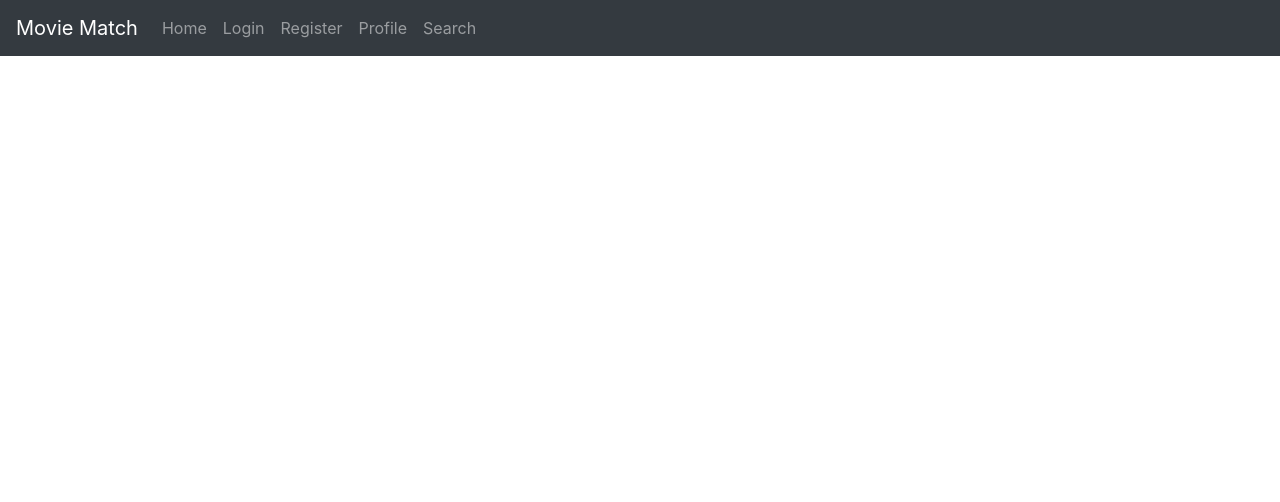
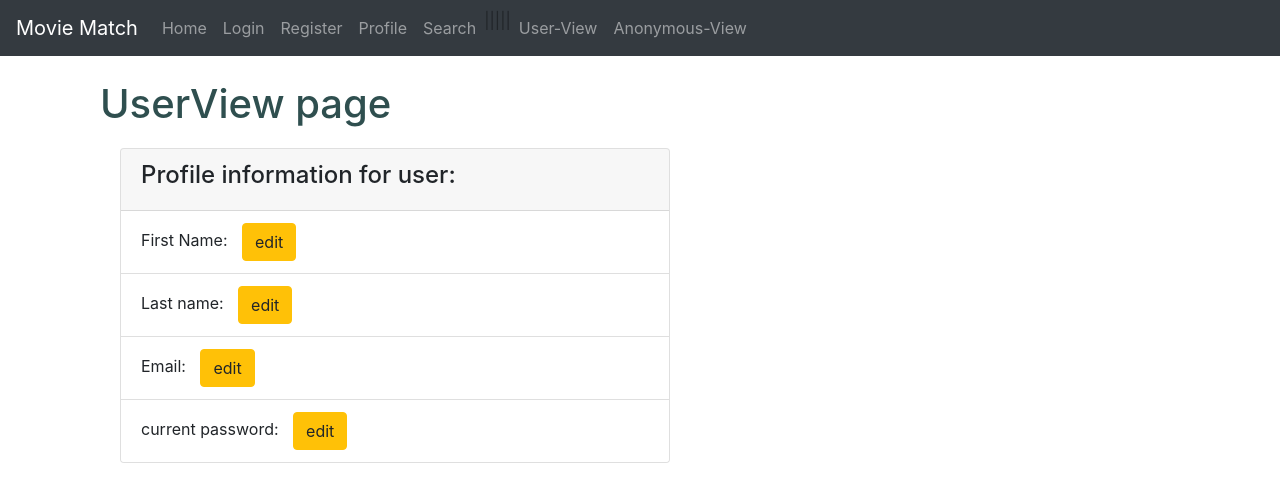
Before and after one commit to zhuje/CS5610-Fall20-Final-Project, a React (Create React App) app: page /userView in a window 1280 px wide. Shown: the top 502 px of the page. Built offline with nearby package versions, Linux system fonts and the light colour scheme; no server answers.

Commit message:
User logged in info view

```diff
--- a/src/components/LoggedOutComponent.js
+++ b/src/components/AnonymousView.js
@@ -4,7 +4,7 @@ import React from "react";
 This page was used to test rendering loggedIn vs. loggedOut (this still works,
 so I'd like to keep the mapping together for now. Will delete!
  */
-class LoggedOutComponent extends React.Component {
+class AnonymousView extends React.Component {
 
     //Thought - general table to inform Users of each user type access...
     render() {
@@ -43,4 +43,4 @@ class LoggedOutComponent extends React.Component {
 
 }
 
-export default LoggedOutComponent
+export default AnonymousView
--- a/src/components/Login.js
+++ b/src/components/Login.js
@@ -25,6 +25,7 @@ export default class Login extends React.Component {
             credentials: "include"
         }).then(response => response.json())
             .then(user => this.props.history.push('./profile'))
+            .then(user => this.props.history.push('./userView'))
     //if user and password match to one already stored, will create Current User
 
     render() {
--- a/src/components/ManagerComponent.js
+++ b/src/components/ManagerComponent.js
@@ -17,6 +17,8 @@ import FormControl from 'react-bootstrap/FormControl'
 import HomeComponent from "./HomeComponent";
 import Login from "./Login";
 import Profile from "./Profile";
+import UserView from "./UserView";
+import AnonymousView from "./AnonymousView";
 
 export class ManagerComponent extends React.Component {
     state = {
@@ -35,6 +37,10 @@ export class ManagerComponent extends React.Component {
                     <Nav.Link href="/register"> Register </Nav.Link>
                     <Nav.Link href="/profile"> Profile </Nav.Link>
                     <Nav.Link href="/search"> Search </Nav.Link>
+                    {/*the following pages are just for testing views - DELETE*/}
+                    |||||
+                    <Nav.Link href="/userView"> User-View </Nav.Link>
+                    <Nav.Link href="/anonymousView"> Anonymous-View </Nav.Link>
 
                 </Nav>
 
@@ -63,6 +69,8 @@ export class ManagerComponent extends React.Component {
                     <Route path={"/searchByID/:movieID"}
                            exact component={SearchByIDComponent} />
                     <Route path={"/profile"} exact component={Profile}/>
+                    <Route path={"/userView"} exact component={UserView}/>
+                    <Route path={"/anonymousView"} exact component={AnonymousView}/>
 
 
                     {/*<Route path="/table" exact>*/}
--- a/src/components/Profile.js
+++ b/src/components/Profile.js
@@ -5,6 +5,7 @@ import {logout} from "../services/UserService";
  When a user logins/registers, we navigate to this Profile page -- the User's username is
   displayed to confirm credentials (via Http session obj, setAttribute in User controller).
  */
+//This shpuld probably be the parent component of UserView, AnonymousView, AdminView...
 export default class Profile extends React.Component {
 
 
@@ -47,7 +48,7 @@ export default class Profile extends React.Component {
 
     render() {
         return (
-            <div className={"container"}>
+            <div className={"container-fluid"}>
                 <h1> Profile </h1>
                 <h2 id="loggedUser">Currently logged in as: {this.state.currentUser.username} </h2>
                 {/*thought: could map through added/liked movies array & generate movie grid here*/}
--- a/src/components/SignUp.js
+++ b/src/components/SignUp.js
@@ -11,6 +11,9 @@ export default class Signup extends React.Component {
     state = {
         user: {
             username: '',
+            firstName: '',
+            lastName: '',
+            email: '',
             password: '',
             verifyPassword: ''
         }
@@ -54,6 +57,47 @@ export default class Signup extends React.Component {
                                 ))
                             }}
                         value={this.state.user.username} placeholder="username"/>
+
+
+                    <Input onChange={
+                        (e) => {
+                            const firstName = e.target.value
+                            this.setState(prevState => (
+                                {
+                                    user: {
+                                        ...prevState.user, firstName: firstName
+                                    }
+                                }))
+                        }
+                    }
+                           value={this.state.user.firstName} placeholder="first name"/>
+
+                    <Input onChange={
+                        (e) => {
+                            const lastName = e.target.value
+                            this.setState(prevState => (
+                                {
+                                    user: {
+                                        ...prevState.user, lastName: lastName
+                                    }
+                                }))
+                        }
+                    }
+                           value={this.state.user.lastName} placeholder="last name"/>
+
+                    <Input onChange={
+                        (e) => {
+                            const email = e.target.value
+                            this.setState(prevState => (
+                                {
+                                    user: {
+                                        ...prevState.user, email: email
+                                    }
+                                }))
+                        }
+                    }
+                           value={this.state.user.email} type="email" placeholder="email"/>
+
                     <Input onChange={
                         (e) => {
                             const password = e.target.value
--- /dev/null
+++ b/src/components/UserView.js
@@ -0,0 +1,66 @@
+import React from 'react'
+
+/*
+This page was used to test rendering loggedIn vs. loggedOut.
+UserView will become Profile page for when user is logged in.
+ */
+class UserView extends React.Component {
+
+    state = {
+        currentUser: {
+            username: '',
+            firstName: '',
+            lastName: '',
+            password: ''
+        }
+    }
+
+//when component is loaded, fetch the specific User.
+    //state of currentUser has associated cookies & a current Http session
+    componentDidMount() {
+        fetch(`http://localhost:8080/currentUser`, {
+            method: 'GET',
+            credentials: "include"
+        }).then(response => response.json())
+            .then(currentUser => this.setState({
+                                                   currentUser: currentUser
+                                               }))
+    }
+
+    render() {
+        return (
+            <div className="container-fluid">
+                <h1>UserView page</h1>
+                <div className="card" id="userView-card">
+                    <div className="card-header">
+                        <h4>Profile information for user:
+                            <span id="userView-userName">
+                            {this.state.currentUser.username}
+                    </span></h4>
+                    </div>
+                    <ul className="list-group list-group-flush">
+                        <li className="list-group-item">
+                            First Name: {this.state.currentUser.firstName}
+                            <button className="btn btn-warning edit-button">edit</button>
+                        </li>
+                        <li className="list-group-item">
+                            Last name: {this.state.currentUser.lastName}
+                            <button className="btn btn-warning edit-button">edit</button>
+                        </li>
+                        <li className="list-group-item">
+                            Email: {this.state.currentUser.email}
+                            <button className="btn btn-warning edit-button">edit</button>
+                        </li>
+                        <li className="list-group-item">
+                            current password: {this.state.currentUser.password}
+                            <button className="btn btn-warning edit-button">edit</button>
+                        </li>
+                    </ul>
+                </div>
+            </div>
+
+        )
+    }
+}
+
+export default UserView
--- a/src/style/style.css
+++ b/src/style/style.css
@@ -4,3 +4,16 @@ General Style sheet for Movie Match webapp.
  */
 
 h1{ color: darkslategray}
+
+#userView-userName{
+    color:red;
+}
+
+#userView-card{
+    max-width: 550px;
+    margin: 20px;
+}
+
+.edit-button{
+    margin-left: 10px;
+}
```
Also changed, not shown: src/components/AdminView.js (added, +65 -0 lines), src/components/LoggedInComponent.js (deleted, +0 -21 lines), src/components/SearchComponent.js (+6 -1 lines), src/components/UserManager.js (+4 -4 lines).
